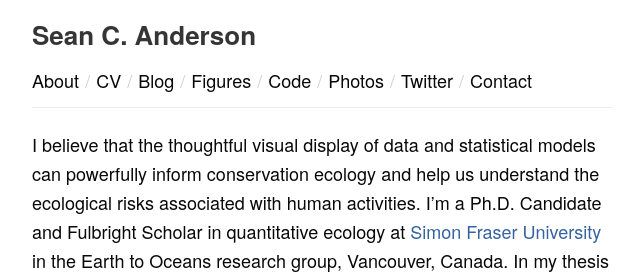
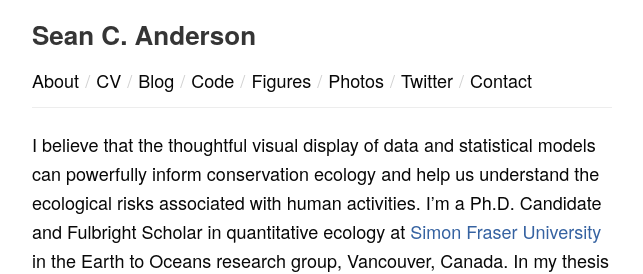
Before and after one commit to seananderson/seananderson.ca, a Jekyll site: the page built from index.md, in a window 1280 px wide. Shown: the top 274 px of the page, without its empty margins (318-961 px from the left). Built offline with Jekyll 4.4.1, drawn with Linux system fonts in a browser that asks for light colours; Markdown is read by kramdown in place of the engine named in the settings; comment, search, counter and statistics services are not loaded.

Commit message:
Switch code and portfolio links in header

```diff
--- a/_includes/header.html
+++ b/_includes/header.html
@@ -76,9 +76,9 @@
         <span class="mastdiv">/</span>
         <a href="/blog.html">Blog</a>
         <span class="mastdiv">/</span>
+        <a href="https://github.com/seananderson">Code</a>
+        <span class="mastdiv">/</span>
         <a href="/portfolio.html">Figures</a>
-        <span class="mastdiv">/</span>
-        <a href="https://github.com/seananderson">Code</a>
         <span class="mastdiv">/</span>
         <a href="http://www.flickr.com/photos/seananderson/">Photos</a>
         <span class="mastdiv">/</span>
```
